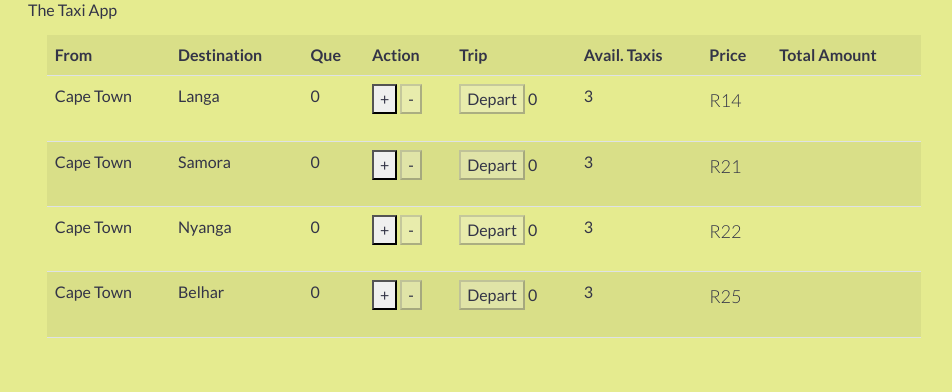
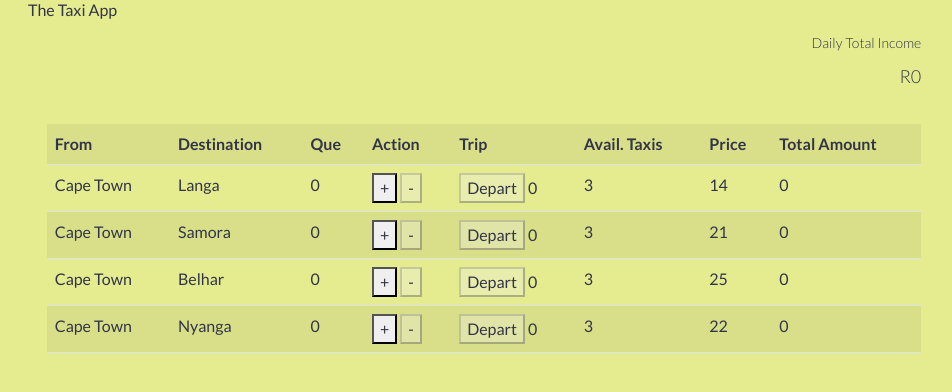
Before and after one commit to bonisiweinnocent/taxi_rank_widget, a plain HTML site: page index.html in a window 1280 px wide. Shown: the whole page, without its empty margins (144-1096 px from the left). Drawn offline with nearby package versions, Linux system fonts and the light colour scheme.

Commit message:
can calculate total

```diff
--- a/classes.js
+++ b/classes.js
@@ -1,25 +1,28 @@
 
 
 class Rank {
-    belharPrice = 25.00
-    nyangaPrice = 22.00
-    samoraPrice = 21.00
-    langaPrice = 14.00
+
     availTaxi = 3;
     passengerCount = 0;
     left = 0;
-    constructor(rankName) {
+    income = 0
+    constructor(rankName, price) {
         this.rankName = rankName
+        this.price = price
     }
 
     que() {
-        // alert("hi")
+
         return this.passengerCount++
 
     }
     lessQue() {
-        // this.passengerCount--;
+
         return this.passengerCount--
+    }
+
+    addDestination(area) {
+        return this.ranks.push(area)
     }
 
     trip() {
@@ -32,27 +35,19 @@ class Rank {
     leave() {
         this.passengerCount = this.passengerCount - 8
         this.availTaxi = this.availTaxi - 1
+        this.income += this.price * 8
         return this.left++
 
     }
-    langaFare() {
-        return this.langaPrice
+
+    // totalAmount(){
+    //     return this.income
+    // }
+
+     totalIncome() {
+        return this.income
     }
-    samoraFare() {
-        return this.samoraPrice
-    }
-    nyangaFare() {
-        return this.nyangaPrice
-    }
-    belharFare() {
-        return this.belharPrice
-    }
-    total(langaPrice, samoraPrice, nyangaPrice, belhar) {
-        if (langaPrice) {
-            langaPrice * 8
-        }
-    }
-    //decrease the number of taxis available
+
     decreasePassengers() {
         this.leave()
         return this.passengerCount - 3
--- a/index.html
+++ b/index.html
@@ -17,6 +17,16 @@
         <h5>The Taxi App</h5>
         <div class="row">
             <div class="col-12">
+                <h6 class="total">Daily Total Income</h6>
+                <div class="total">
+
+                    <p x-text="'R'+overallTotal()"></p>
+                </div>
+            </div>
+
+        </div>
+        <div class="row">
+            <div class="col-12">
 
 
                 <table class="table  table-striped table-hover">
@@ -33,57 +43,70 @@
                     </tr>
 
 
-                        <template x-for="queue in queues">
+                    <template x-for="route in routes">
                         <tr>
                             <td>Cape Town </td>
                             <td>
-                                    <span x-text="queue.rankName"></span>
+                                <span x-text="route.rankName"></span>
 
 
                             </td>
-                                <td><span x-text="queue.passengerCount">0</span></td>
-                                <td> <button id="plus" @click="queue.que()">+</button>
-                                    <button x-bind:disabled="queue.passengerCount <= 0" id="minus"
-                                        @click="queue.lessQue()">-</button>
+                            <td><span x-text="route.passengerCount">0</span></td>
+                            <td> <button id="plus" @click="route.que()">+</button>
+                                <button x-bind:disabled="route.passengerCount <= 0" id="minus"
+                                    @click="route.lessQue()">-</button>
                             </td>
 
-                                <td> <button id="leave" x-bind:disabled="queue.passengerCount < 8"
-                                        x-bind:hidden="queue.availTaxi <= 0" @click="queue.leave()">Depart</button>
-                                    <span x-text="queue.left">0</span>
+                            <td> <button id="leave" x-bind:disabled="route.passengerCount < 8"
+                                    x-bind:hidden="route.availTaxi <= 0"
+                                    @click="route.leave(); route.total()">Depart</button>
+                                <span x-text="route.left">0</span>
                             </td>
 
-                                <td><span x-text="queue.trip()">0</span></td>
-                                <td>
-                                <template x-if="queue.rankName== 'Langa'">
-                                  <p x-text="'R' + queue.langaFare()"></p>
+                            <td><span x-text="route.trip()">0</span></td>
+                            <td x-text="route.price">
+                            </td>
+                            <td x-text="route.totalIncome()"></td>
+
+                        </tr>
                     </template>
+                </table>
+            </div>
+
+        </div>
+
+        <!-- <div class="row">
+
+            <div class="col-12">
 
 
 
-                                <template x-if="queue.rankName== 'Samora'">
-                                  <p x-text="'R' + queue.samoraFare()"></p>
-                                </template>
+                    <div class="field">
+                        <label for="">Destination</label>
+                        <input type="text" name="destination" class="description">
+                    </div>
+                    <div class="field">
+                        <label for="">Avail. Taxis</label>
+                        <input type="text" name="available" class="available">
+                    </div>
+                    <div class="field">
+                        <label for="">Price</label>
+                        <input type="text" name="" class="price">
+                    </div>
 
-                                <template x-if="queue.rankName== 'Nyanga'">
-                                    <p x-text="'R' + queue.nyangaFare()"></p>
-                                  </template>
+                    <div class="mt1">
+                        <button class="addRouteBtn" @click="addDestination()">Add</button>
+                        <button type="button">Hide</button>
 
-                                  <template x-if="queue.rankName== 'Belhar'">
-                                    <p x-text="'R' + queue.belharFare()"></p>
-                                  </template>
-                            </td>
-                                <td x-text="queue.total()"></td>
+                    </div>
 
-                            </tr>
-                        </template>
+                </div>
+            </div> -->
 
 
 
-                    </table>
+        </div>
 
-
-            </div>
-        </div>
     </div>
 
     <script src="classes.js"></script>
--- a/index.js
+++ b/index.js
@@ -3,19 +3,23 @@ document.addEventListener('alpine:init', () => {
         return {
             init() {
                 console.log("Hello World");
-
-
-                this.queues = this.ranks.map(rank => {
-                    return new Rank(rank)
+                this.routes = this.routesData.map(route => {
+                    return new Rank(route.name, route.price)
                 })
-
 
             },
             open: false,
-            ranks: ['Langa', 'Samora', 'Nyanga', 'Belhar'],
-            queues: []
+            routesData: [{ name: 'Langa', "price": 14.00 }, { name: 'Samora', "price": 21.00 }, { name: 'Belhar', "price": 25.00 }, { name: 'Nyanga', "price": 22.00 }],
+            queues: [],
 
+            overallTotal(){
+                let total = 0
+                this.routes.forEach(route => {
+                    total += route.totalIncome()
 
+                });
+                return total
+            }
         }
 
     })
--- a/simple-grid.css
+++ b/simple-grid.css
@@ -31,7 +31,12 @@ table {
   border-collapse: collapse;
   width: 100%;
 }
+.total{
 
+ font-weight: 100;
+ display: flex;
+ justify-content: flex-end;
+}
 td {
   border-top: 1px solid rgb(109, 95, 95);
 }
```
Lines whose indentation alone changed are shown as unchanged.
